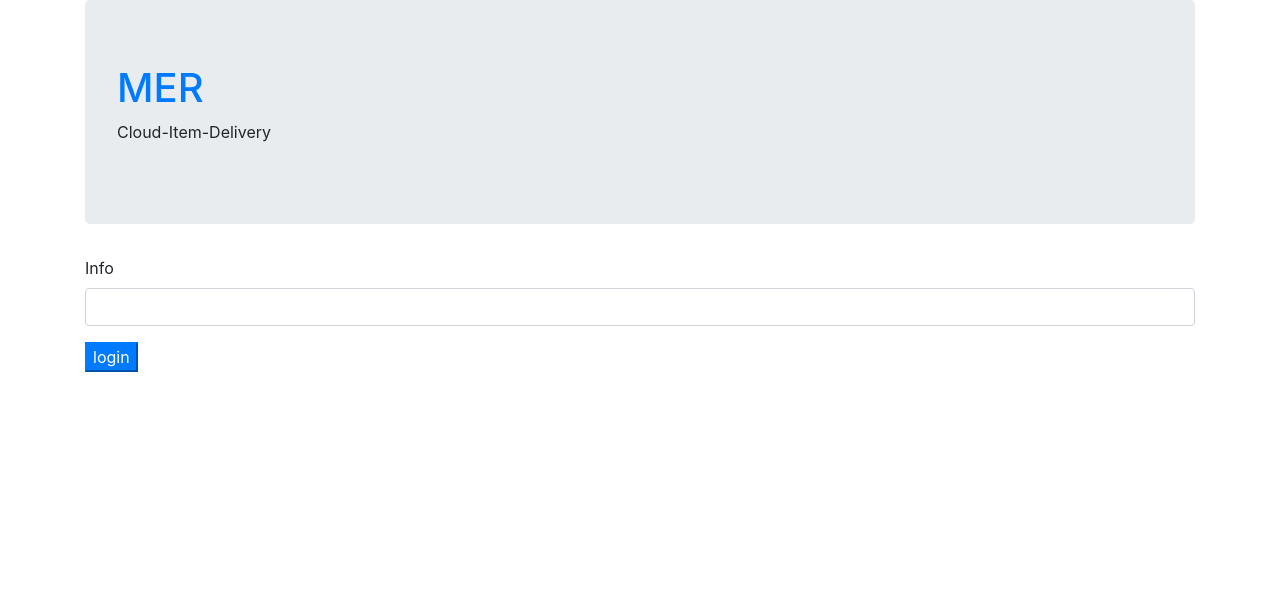
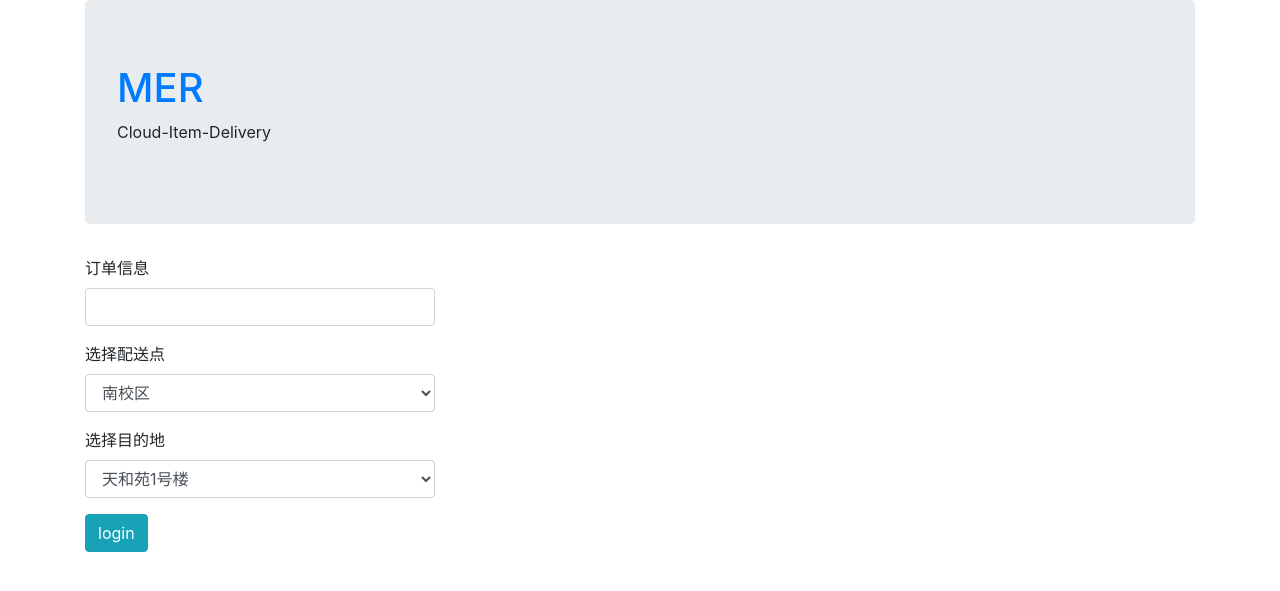
Before and after one commit to Mer1997/flask-server, a Flask app: template server/templates/log/add.html in a window 1280 px wide. Shown: the top 591 px of the page. Run offline with Flask 2, Linux system fonts and the light colour scheme; the template is opened without the code that fills it: values that come from a table or form of the project are taken from there, others are empty; some libraries are stand-ins or nearby versions.

Commit message:
update function of add log

```diff
--- a/server/controllers/log.py
+++ b/server/controllers/log.py
@@ -39,7 +39,7 @@ def addLog(username):
     form = LogForm()
 
     if form.validate_on_submit():
-        flash("The log has been added successful.")
+        flash("The log has been added successful.",category='success')
         new_log = Log(form.info.data)
         new_log.user = user
         new_log.stat = 'Wait Process'
@@ -48,7 +48,7 @@ def addLog(username):
         db.session.add(new_log)
         db.session.commit()
         return render_template('log.html',user=user,log = new_log)
-    flash("Invalid Log Info")
+    flash("Invalid Log Info",category='warning')
     return render_template(
         'add.html',
         user=user,
--- a/server/controllers/setting.py
+++ b/server/controllers/setting.py
@@ -45,7 +45,7 @@ def changePassword(username):
             form=form
         )
 
-@setting_blueprint.route('/<string:username>/change_username')
+@setting_blueprint.route('/<string:username>/change_username', methods=['GET','POST'])
 def changeUsername(username):
     user = User.query.filter_by(username=username).first_or_404()
     form = ResetNameForm()
--- a/server/forms.py
+++ b/server/forms.py
@@ -89,3 +89,10 @@ class ResetPWDForm(FlaskForm):
 
 class ResetNameForm(FlaskForm):
     new_name = TextField('New Username',[DataRequired(),Length(min=4,max=16)])
+    def validate(self):
+        check_validate = super(ResetNameForm,self).validate()
+
+        if not check_validate:
+            self.new_name.errors.append('Invalid data.')
+            return False
+        return True;
--- a/server/templates/base.html
+++ b/server/templates/base.html
@@ -41,11 +41,28 @@
 </html>
 
 {% macro input(name, label, value='', type='text') %}
-    <div class="form-group">
-	<label for='{{ name }}'>{{ label }}</label>
-	<input type='{{ type }}' name='{{ name }}' value='{{ value | escape }}' class='form-control'>
-    </div>
-
+    {% if type == 'text' %}
+	<div class="form-group">
+	    <label for='{{ name }}'>{{ label }}</label>
+	    <input type='{{ type }}' name='{{ name }}' value='{{ value | escape }}' class='form-control'>
+	</div>
+    {% elif type == 'select1' %}
+	<div class ="form-group">
+	    <label for='{{ name }}'>{{ label }}</label>
+	    <select class = 'form-control' name='{{ name }}'>
+		<option value='south'>南校区</option>
+		<option value='north'>北校区</option>
+	    </select>
+	</div>
+    {% elif type == 'select2' %}
+	<div class ="form-group">
+	    <label for='{{ name }}'>{{ label }}</label>
+	    <select class = 'form-control' name='{{ name }}'>
+		<option value='21#'>天和苑1号楼</option>
+		<option value='22#'>天和苑2号楼</option>
+	    </select>
+	</div>
+    {% endif %}
 {% endmacro %}
 
 {% macro msg(messages, category='warning', closed=False) %}
--- a/server/templates/log/add.html
+++ b/server/templates/log/add.html
@@ -1,10 +1,17 @@
 {% extends 'base.html' %}
-{% from 'base.html' import input %}
+{% from 'base.html' import input,msg %}
 {% block title %}Add Log{% endblock %}
 {% block body %}
-    <form method='post' action="">
-	{{ form.hidden_tag() }}
-	{{ input('info','Info') }}
-	<input class='btn-primary' type='submit' value='login'>
-    </form>
+    <div class = 'row'>
+	<div class = 'col-lg-4'>
+	<form method='post' action="">
+	    {{ form.hidden_tag() }}
+	    {{ input('info','订单信息') }}
+	    {{ msg(form.info.errors) }}
+	    {{ input('service', '选择配送点', type = 'select1') }}
+	    {{ input('destination', '选择目的地', type = 'select2') }}
+	    <input class='btn btn-info' type='submit' value='login'>
+	</form>
+	</div>
+    </div>
 {% endblock %}
--- a/server/templates/setting/cpwd.html
+++ b/server/templates/setting/cpwd.html
@@ -2,7 +2,7 @@
 {% from 'base.html' import input, msg %}
 {% block title %}{{ user.username }}{% endblock %}
 {% block body %}
-    <div>
+    <div class = "col-lg-6">
     <form method='POST' action="">
 	{{ form.hidden_tag() }}
 	{{ input('old_pwd', 'Old Password') }}
@@ -12,7 +12,8 @@
 	{{ input('confirm_pwd', 'Confirm') }}
 	{{ msg(form.confirm_pwd.errors) }}
 	<input class='btn btn-primary' type='submit' value='Confirm'>
-</form>
+    </form>
+    </div>
 
 
 {% endblock %}
```
Also changed, not shown: server/templates/setting/cuname.html (+12 -14 lines).
